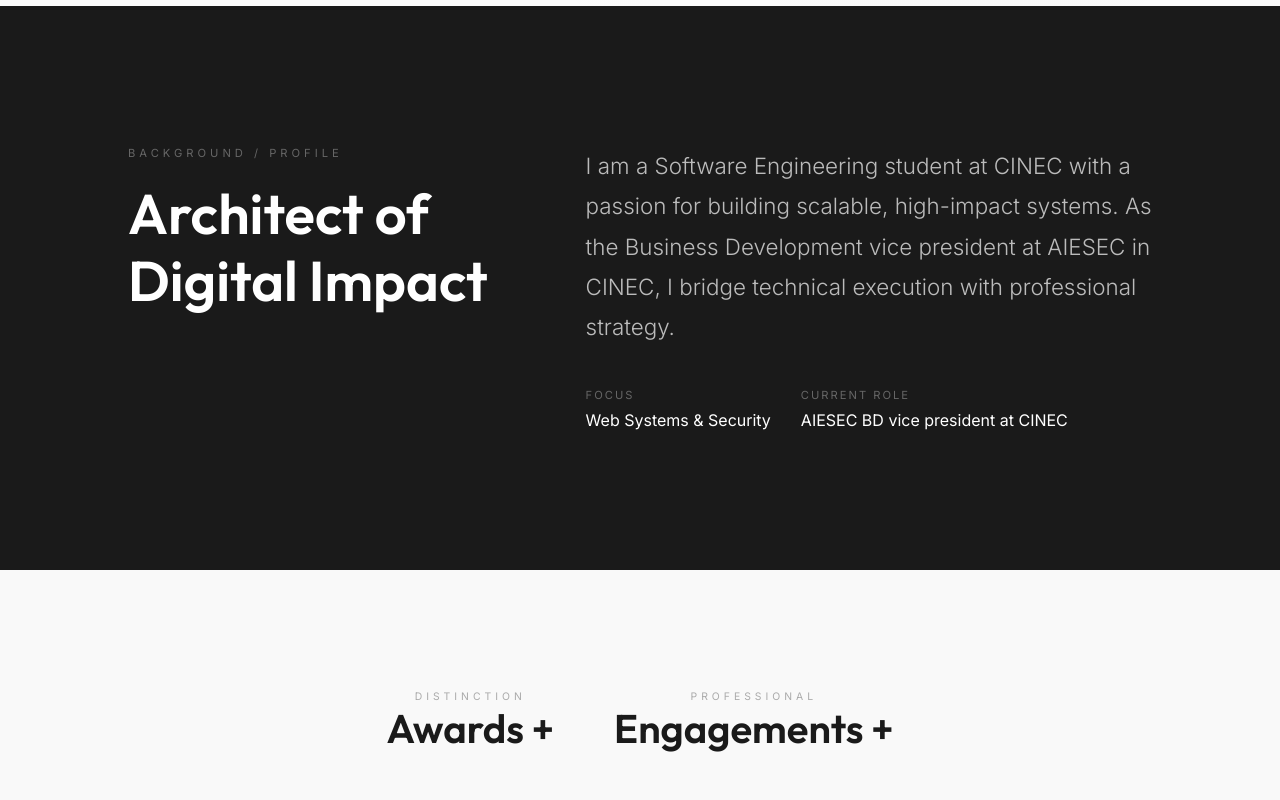
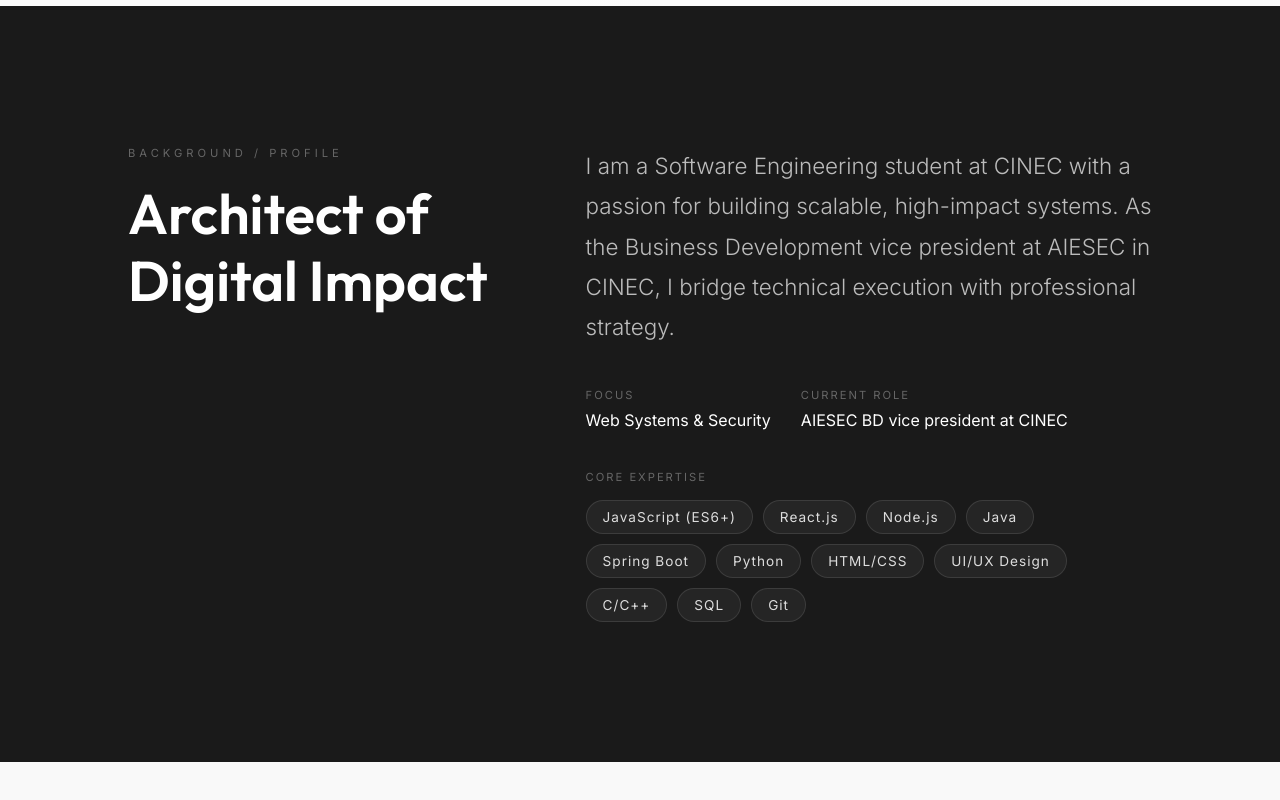
Before and after one commit to Chanulaw/Chanula-portfolio, a React (Vite) app: page / in a window 1280 px wide. Shown: the part 794-1594 px from the top of the page. Built offline with nearby package versions, Linux system fonts and the light colour scheme.

Commit message:
Update App.jsx

```diff
--- a/src/App.jsx
+++ b/src/App.jsx
@@ -21,6 +21,11 @@ const awardData = {
 const engagements = [
   { year: "2019-Present", title: "Richmond Live", detail: "Strategic media production and digital event coordination for Richmond College." },
   { year: "2026- Present", title: "AIESEC in CINEC", detail: "Business Development vice president focusing on corporate partnerships and high-impact growth." }
+];
+
+const skills = [
+  "JavaScript (ES6+)", "React.js", "Node.js", "Java", "Spring Boot",
+  "Python", "HTML/CSS", "UI/UX Design", "C/C++", "SQL", "Git"
 ];
 
 function App() {
@@ -120,6 +125,26 @@ function App() {
               <div>
                 <p style={{ fontSize: '0.7rem', color: '#666', letterSpacing: '2px', textTransform: 'uppercase' }}>Current Role</p>
                 <p style={{ marginTop: '8px', fontSize: '1rem' }}>AIESEC BD vice president at CINEC</p>
+              </div>
+            </div>
+
+            {/* Skills Section */}
+            <div style={{ marginTop: '40px' }}>
+              <p style={{ fontSize: '0.7rem', color: '#666', letterSpacing: '2px', textTransform: 'uppercase', marginBottom: '16px' }}>Core Expertise</p>
+              <div style={{ display: 'flex', gap: '10px', flexWrap: 'wrap' }}>
+                {skills.map((skill, index) => (
+                  <span key={index} style={{
+                    padding: '8px 16px',
+                    backgroundColor: 'rgba(255,255,255,0.05)',
+                    border: '1px solid rgba(255,255,255,0.1)',
+                    borderRadius: '20px',
+                    fontSize: '0.85rem',
+                    color: '#DDD',
+                    letterSpacing: '1px'
+                  }}>
+                    {skill}
+                  </span>
+                ))}
               </div>
             </div>
           </div>
```
